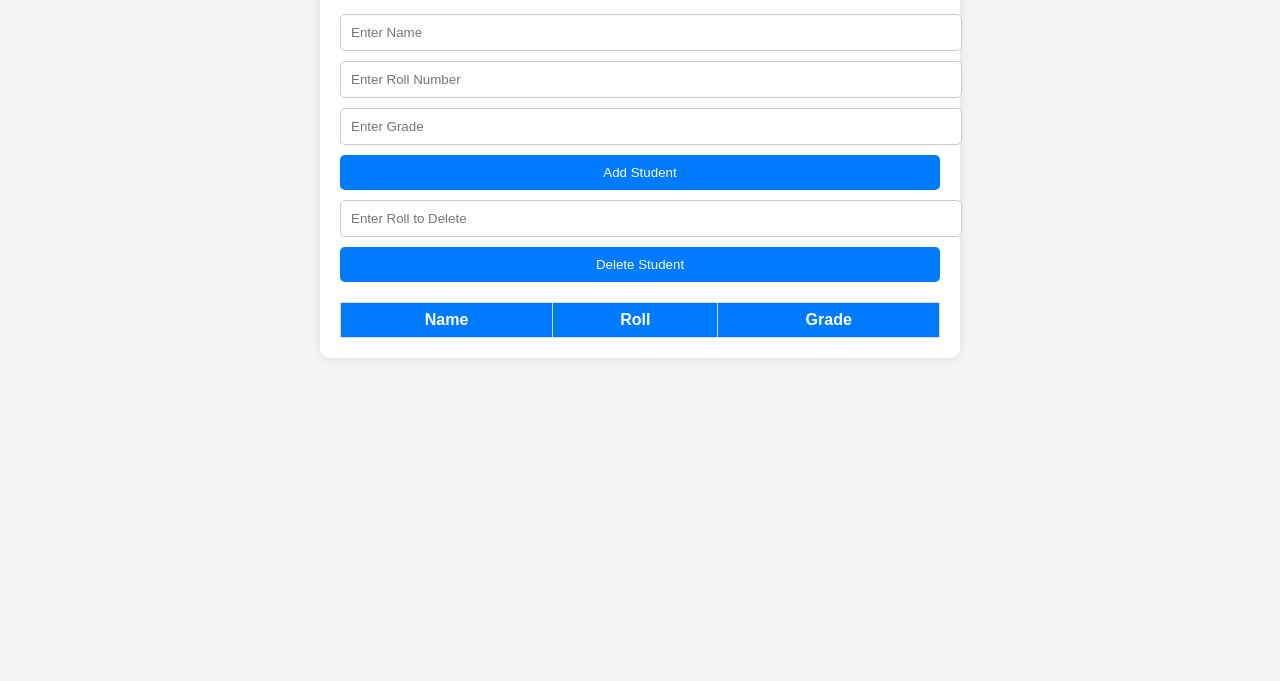
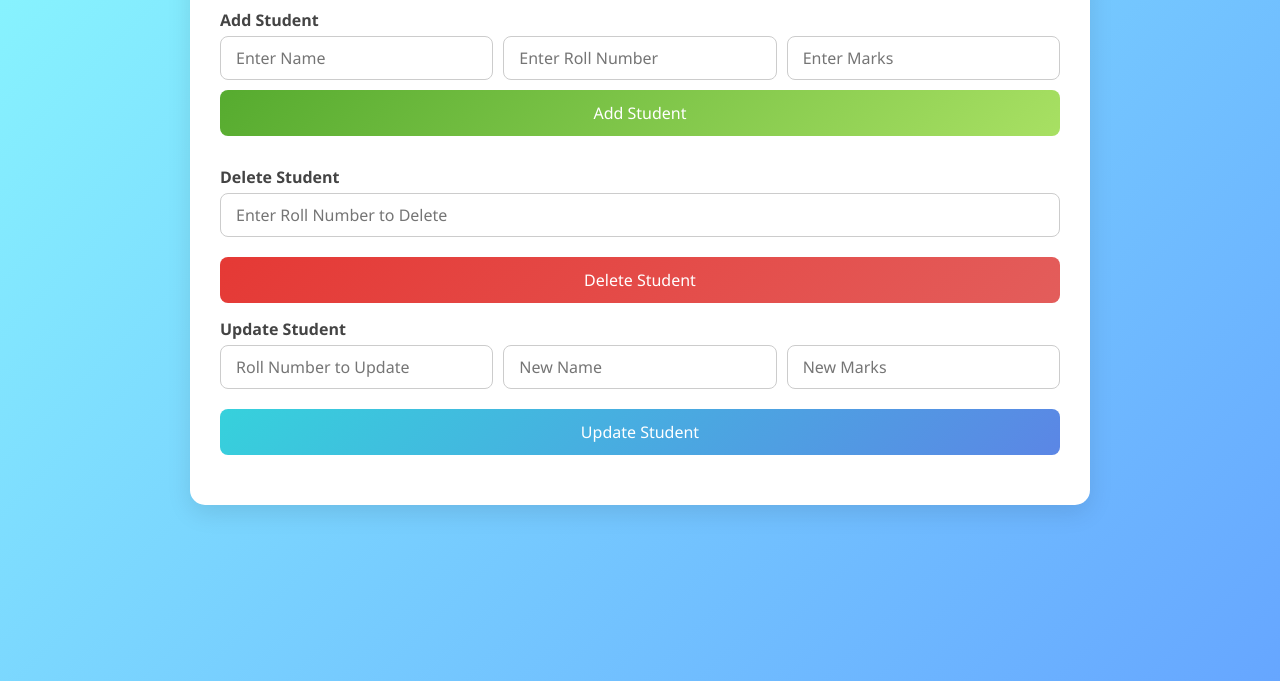
Before and after one commit to Harish-07ai/Student-Record-Management-System-Linkedlist, a plain HTML site: page index.html in a window 1280 px wide. Shown: the part 119-800 px from the top of the page. Drawn offline with Linux system fonts and the light colour scheme.

Commit message:
Update index.html

```diff
--- a/index.html
+++ b/index.html
@@ -5,97 +5,206 @@
   <meta name="viewport" content="width=device-width, initial-scale=1.0">
   <title>Student Record Management</title>
   <style>
+    * {
+      margin: 0;
+      padding: 0;
+      box-sizing: border-box;
+      font-family: 'Segoe UI', Tahoma, Geneva, Verdana, sans-serif;
+    }
+
     body {
-      font-family: Arial, sans-serif;
-      background: #f4f4f4;
-      padding: 20px;
+      background: linear-gradient(135deg, #89f7fe, #66a6ff);
+      min-height: 100vh;
+      display: flex;
+      justify-content: center;
+      align-items: flex-start;
+      padding: 30px;
     }
+
+    .container {
+      background: #fff;
+      width: 100%;
+      max-width: 900px;
+      border-radius: 15px;
+      box-shadow: 0 8px 25px rgba(0,0,0,0.1);
+      padding: 30px;
+    }
+
     h1 {
       text-align: center;
       color: #333;
+      margin-bottom: 25px;
+      font-size: 2rem;
     }
-    .container {
-      max-width: 600px;
-      margin: auto;
-      background: #fff;
-      padding: 20px;
-      border-radius: 10px;
-      box-shadow: 0 0 10px rgba(0,0,0,0.1);
+
+    .section-title {
+      font-weight: bold;
+      margin: 15px 0 5px;
+      color: #444;
     }
-    input, button {
+
+    .form-group {
+      display: flex;
+      flex-wrap: wrap;
+      gap: 10px;
+      margin-bottom: 10px;
+    }
+
+    .form-group input {
+      flex: 1;
+      padding: 10px 15px;
+      border: 1px solid #ccc;
+      border-radius: 8px;
+      font-size: 1rem;
+      transition: border-color 0.3s ease;
+    }
+
+    .form-group input:focus {
+      border-color: #66a6ff;
+      outline: none;
+    }
+
+    .btn {
+      padding: 12px;
+      border: none;
+      border-radius: 8px;
+      cursor: pointer;
+      font-size: 1rem;
+      transition: all 0.3s ease;
+    }
+
+    .btn-add {
+      background: linear-gradient(135deg, #56ab2f, #a8e063);
+      color: #fff;
+      width: 100%;
+      margin-bottom: 15px;
+    }
+
+    .btn-add:hover {
+      opacity: 0.9;
+    }
+
+    .btn-delete {
+      background: linear-gradient(135deg, #e53935, #e35d5b);
+      color: #fff;
+      width: 100%;
+      margin-top: 10px;
+    }
+
+    .btn-delete:hover {
+      opacity: 0.9;
+    }
+
+    .btn-update {
+      background: linear-gradient(135deg, #36d1dc, #5b86e5);
+      color: #fff;
+      width: 100%;
+      margin-top: 10px;
+    }
+
+    .btn-update:hover {
+      opacity: 0.9;
+    }
+
+    /* Cards container */
+    .cards {
+      display: grid;
+      grid-template-columns: repeat(auto-fill, minmax(220px, 1fr));
+      gap: 15px;
+      margin-top: 20px;
+    }
+
+    .card {
+      background: #f8f9ff;
+      border-radius: 12px;
+      box-shadow: 0 4px 10px rgba(0,0,0,0.1);
+      overflow: hidden;
+      transform: translateY(0);
+      transition: transform 0.3s ease, box-shadow 0.3s ease;
+    }
+
+    .card:hover {
+      transform: translateY(-4px);
+      box-shadow: 0 6px 15px rgba(0,0,0,0.15);
+    }
+
+    .card-header {
+      background: #66a6ff;
+      color: #fff;
       padding: 10px;
-      margin: 5px 0;
-      width: 100%;
-      border: 1px solid #ccc;
-      border-radius: 5px;
-    }
-    button {
-      background: #007bff;
-      color: #fff;
-      border: none;
-      cursor: pointer;
-    }
-    button:hover {
-      background: #0056b3;
-    }
-    table {
-      width: 100%;
-      border-collapse: collapse;
-      margin-top: 15px;
-    }
-    table, th, td {
-      border: 1px solid #ddd;
-    }
-    th, td {
-      padding: 8px;
+      font-weight: bold;
       text-align: center;
     }
-    th {
-      background: #007bff;
-      color: white;
+
+    .card-body {
+      padding: 15px;
+      text-align: center;
+    }
+
+    .card-body p {
+      margin: 5px 0;
+      color: #333;
+    }
+
+    @media (max-width: 600px) {
+      .form-group {
+        flex-direction: column;
+      }
     }
   </style>
 </head>
 <body>
-  <h1>Student Record Management</h1>
   <div class="container">
-    <input type="text" id="name" placeholder="Enter Name">
-    <input type="text" id="roll" placeholder="Enter Roll Number">
-    <input type="text" id="grade" placeholder="Enter Grade">
-    <button onclick="addStudent()">Add Student</button>
-    <input type="text" id="deleteRoll" placeholder="Enter Roll to Delete">
-    <button onclick="deleteStudent()">Delete Student</button>
-    <table>
-      <thead>
-        <tr>
-          <th>Name</th>
-          <th>Roll</th>
-          <th>Grade</th>
-        </tr>
-      </thead>
-      <tbody id="studentTable"></tbody>
-    </table>
+    <h1>Student Record Management</h1>
+
+    <!-- Add Form -->
+    <div class="section-title">Add Student</div>
+    <div class="form-group">
+      <input type="text" id="name" placeholder="Enter Name">
+      <input type="text" id="roll" placeholder="Enter Roll Number">
+      <input type="number" id="marks" placeholder="Enter Marks">
+    </div>
+    <button class="btn btn-add" onclick="addStudent()">Add Student</button>
+
+    <!-- Delete Form -->
+    <div class="section-title">Delete Student</div>
+    <div class="form-group">
+      <input type="text" id="deleteRoll" placeholder="Enter Roll Number to Delete">
+    </div>
+    <button class="btn btn-delete" onclick="deleteStudent()">Delete Student</button>
+
+    <!-- Update Form -->
+    <div class="section-title">Update Student</div>
+    <div class="form-group">
+      <input type="text" id="updateRoll" placeholder="Roll Number to Update">
+      <input type="text" id="updateName" placeholder="New Name">
+      <input type="number" id="updateMarks" placeholder="New Marks">
+    </div>
+    <button class="btn btn-update" onclick="updateStudent()">Update Student</button>
+
+    <!-- Cards -->
+    <div class="cards" id="studentCards"></div>
   </div>
 
   <script>
-    // Linked List Node
+    // === Linked List Node ===
     class Node {
-      constructor(name, roll, grade) {
+      constructor(name, roll, marks) {
         this.name = name;
         this.roll = roll;
-        this.grade = grade;
+        this.marks = marks;
         this.next = null;
       }
     }
 
-    // Linked List Class
+    // === Linked List ===
     class LinkedList {
       constructor() {
         this.head = null;
       }
 
-      add(name, roll, grade) {
-        const newNode = new Node(name, roll, grade);
+      add(name, roll, marks) {
+        const newNode = new Node(name, roll, marks);
         if (this.head === null) {
           this.head = newNode;
         } else {
@@ -122,11 +231,23 @@
         }
       }
 
+      update(roll, newName, newMarks) {
+        let current = this.head;
+        while (current !== null) {
+          if (current.roll === roll) {
+            if (newName) current.name = newName;
+            if (newMarks) current.marks = newMarks;
+            return;
+          }
+          current = current.next;
+        }
+      }
+
       getAll() {
         let arr = [];
         let current = this.head;
         while (current !== null) {
-          arr.push({ name: current.name, roll: current.roll, grade: current.grade });
+          arr.push({ name: current.name, roll: current.roll, marks: current.marks });
           current = current.next;
         }
         return arr;
@@ -136,22 +257,23 @@
     const studentList = new LinkedList();
 
     function addStudent() {
-      const name = document.getElementById('name').value;
-      const roll = document.getElementById('roll').value;
-      const grade = document.getElementById('grade').value;
-      if (name && roll && grade) {
-        studentList.add(name, roll, grade);
+      const name = document.getElementById('name').value.trim();
+      const roll = document.getElementById('roll').value.trim();
+      const marks = document.getElementById('marks').value.trim();
+
+      if (name && roll && marks) {
+        studentList.add(name, roll, marks);
         displayStudents();
         document.getElementById('name').value = '';
         document.getElementById('roll').value = '';
-        document.getElementById('grade').value = '';
+        document.getElementById('marks').value = '';
       } else {
         alert('Please fill all fields');
       }
     }
 
     function deleteStudent() {
-      const roll = document.getElementById('deleteRoll').value;
+      const roll = document.getElementById('deleteRoll').value.trim();
       if (roll) {
         studentList.delete(roll);
         displayStudents();
@@ -161,17 +283,35 @@
       }
     }
 
+    function updateStudent() {
+      const roll = document.getElementById('updateRoll').value.trim();
+      const newName = document.getElementById('updateName').value.trim();
+      const newMarks = document.getElementById('updateMarks').value.trim();
+
+      if (roll) {
+        studentList.update(roll, newName, newMarks);
+        displayStudents();
+        document.getElementById('updateRoll').value = '';
+        document.getElementById('updateName').value = '';
+        document.getElementById('updateMarks').value = '';
+      } else {
+        alert('Please enter Roll Number to update');
+      }
+    }
+
     function displayStudents() {
-      const tableBody = document.getElementById('studentTable');
-      tableBody.innerHTML = '';
+      const cardsContainer = document.getElementById('studentCards');
+      cardsContainer.innerHTML = '';
       const students = studentList.getAll();
       students.forEach(stu => {
-        tableBody.innerHTML += `
-          <tr>
-            <td>${stu.name}</td>
-            <td>${stu.roll}</td>
-            <td>${stu.grade}</td>
-          </tr>
+        cardsContainer.innerHTML += `
+          <div class="card">
+            <div class="card-header">Roll: ${stu.roll}</div>
+            <div class="card-body">
+              <p><strong>Name:</strong> ${stu.name}</p>
+              <p><strong>Marks:</strong> ${stu.marks}</p>
+            </div>
+          </div>
         `;
       });
     }
```
